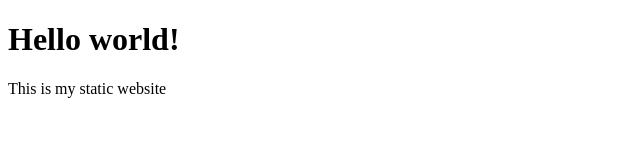
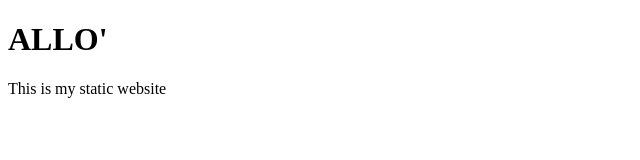
Before and after one commit to 20190017552-afk/MyStaticWebsite, a plain HTML site: page index.html in a window 1280 px wide. Shown: the whole page, without its empty margins (0-640 px from the left). Drawn offline with Linux system fonts and the light colour scheme.

Commit message:
Change heading on main

```diff
--- a/index.html
+++ b/index.html
@@ -4,7 +4,7 @@
 	<title>My Static Website</title>
 </head>
 <body>
-	<h1>Hello world!</h1>
+	<h1>ALLO'</h1>
 	<p>This is my static website</p>
 </body>
 </html>
```
